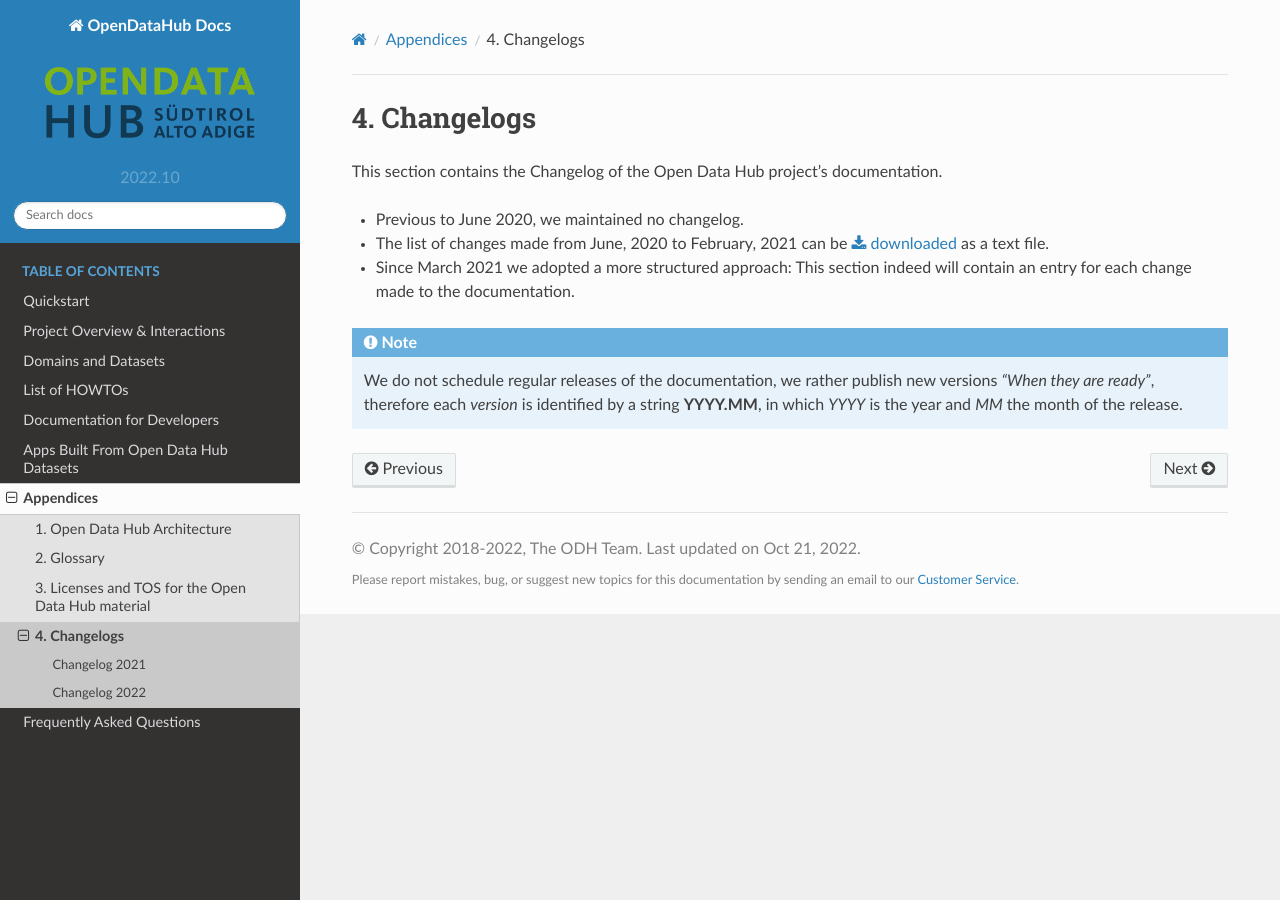
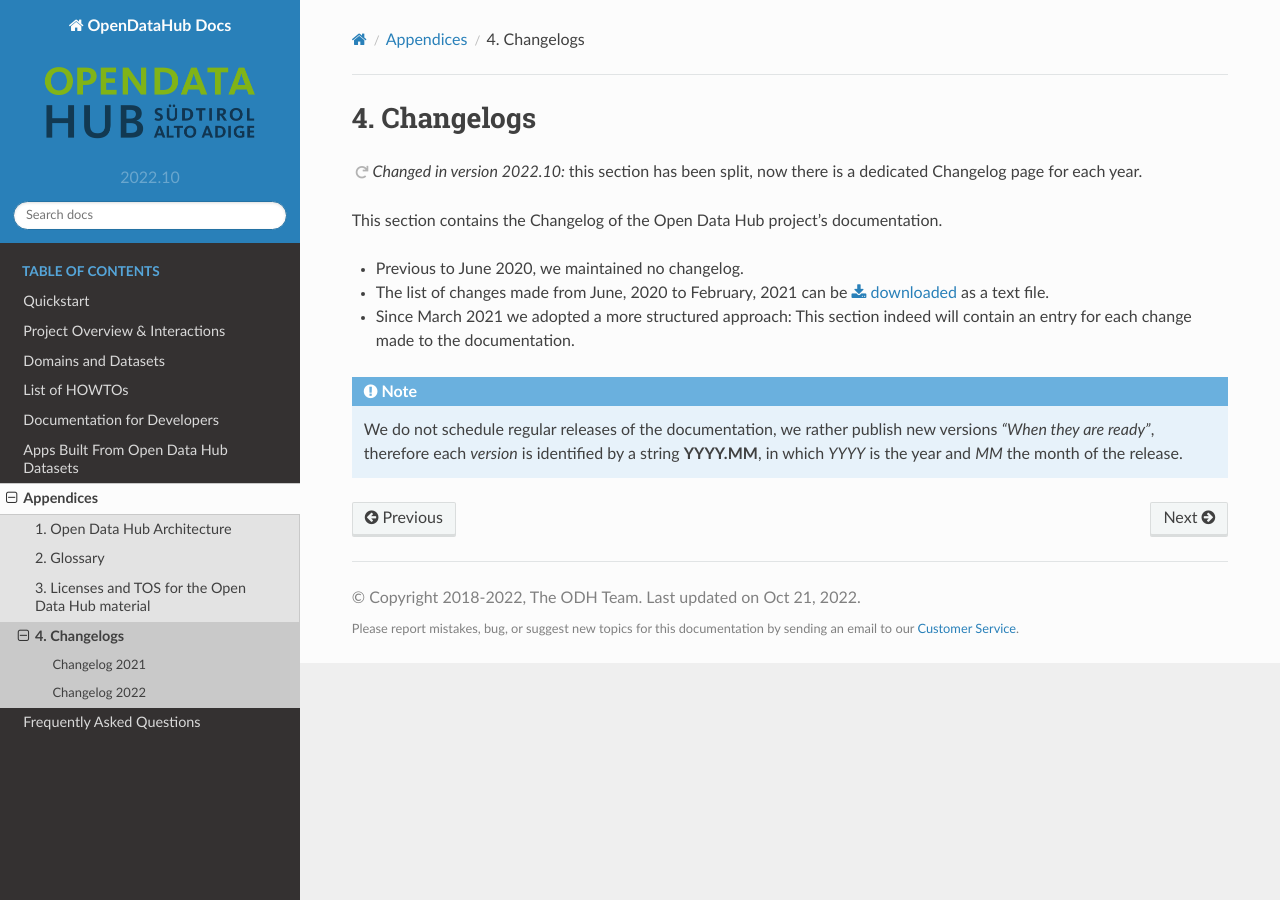
Before and after one commit to noi-techpark/odh-docs, a Sphinx documentation site: the page built from source/changelog.rst, in a window 1280 px wide. Built offline with Sphinx 7.4.7 and the Read the Docs theme 2.0.0, drawn with Linux system fonts in a browser that asks for light colours.

Commit message:
add changelog entry

```diff
--- a/source/changelog.rst
+++ b/source/changelog.rst
@@ -1,5 +1,10 @@
+.. _changelogs:
+
 Changelogs
 ==========
+
+.. versionchanged:: 2022.10 this section has been split, now there is
+   a dedicated Changelog page for each year.
 
 This section contains the Changelog of the |odh| project's
 documentation.
```
Also changed, not shown: source/changelogs/2022.rst (+10 -0 lines).
